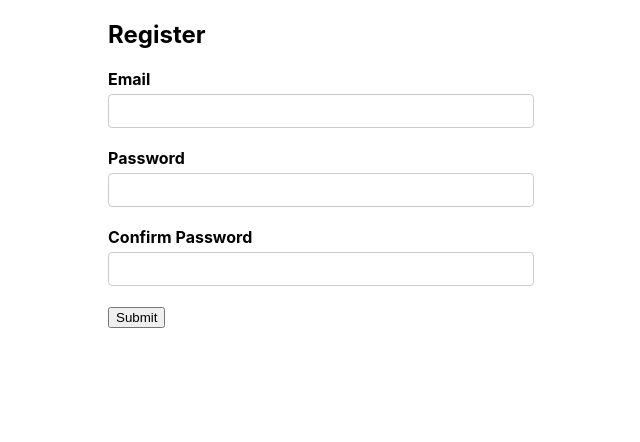
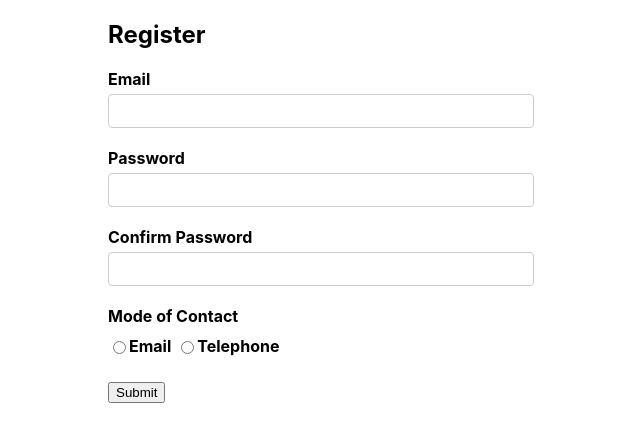
Before and after one commit to priyan1995/React-Login-form, a React (Create React App) app: page /register in a window 1280 px wide. Shown: the top 442 px of the page, without its empty margins (319-959 px from the left). Built offline with nearby package versions, Linux system fonts and the light colour scheme.

Commit message:
radio input added

```diff
--- a/src/components/FormikControl.js
+++ b/src/components/FormikControl.js
@@ -1,11 +1,13 @@
 import React from 'react'
 import { Input } from "../form-fields/Input"
+import { RadioInput } from '../form-fields/RadioInput'
 
 export const FormControl = (props) =>{
     const { control, ...rest } = props
 
     switch (control){
         case 'input' : return <Input {...rest} />
+        case 'radio' : return <RadioInput {...rest} />
         default : return null
     }
 
--- a/src/components/Register.js
+++ b/src/components/Register.js
@@ -8,8 +8,15 @@
     const initialValues = {
         email: '',
         password: '',
-        confirmPassword: ''
+        confirmPassword: '',
+        modeOfContact: ''
     }
+
+    const modesOfCont = [
+        { key: 'Email', value: 'emailtype' },
+        { key: 'Telephone', value: 'telephoneype' }
+
+    ]
 
     const validationSchema = Yup.object({
         email: Yup.string().email('Invalid email format').required('Email is required'),
@@ -37,7 +44,7 @@
                                     control='input'
                                     type='email'
                                     label='Email'
-                                name='email'/>
+                                    name='email' />
 
                                 <FormControl
                                     control='input'
@@ -54,6 +61,13 @@
                                     name='confirmPassword'
                                 />
 
+                                <FormControl
+                                    control='radio'
+                                    label='Mode of Contact'
+                                    name='modeOfContact'
+                                    options={modesOfCont}
+                                />
+
                                 <button type='submit'>Submit</button>
                             </Form>
                         )
--- /dev/null
+++ b/src/form-fields/RadioInput.js
@@ -0,0 +1,32 @@
+import { ErrorMessage, Field } from 'formik';
+import React from 'react';
+import { TextError } from '../components/TextError';
+
+
+export const RadioInput = (props) => {
+
+    const { label, name, options, ...rest } = props
+
+    return (
+        <div className="form-control">
+            <label>{label}</label>
+            <div className="d-flex">
+                <Field name={name} {...rest}>
+                    {
+                        ({ field }) => {
+                            return options.map(option => {
+                                return (
+                                    <React.Fragment key={option.key}>
+                                        <input type="radio" id={option.value} {...field} value={option.value} checked={field.value == option.value} />
+                                        <label htmlFor={option.value} >{option.key}</label>
+                                    </React.Fragment>
+                                )
+                            })
+                        }
+                    }
+                </Field>
+            </div>
+            <ErrorMessage name={name} component={TextError} />
+        </div>
+    )
+}
```
Lines whose indentation alone changed are shown as unchanged.
